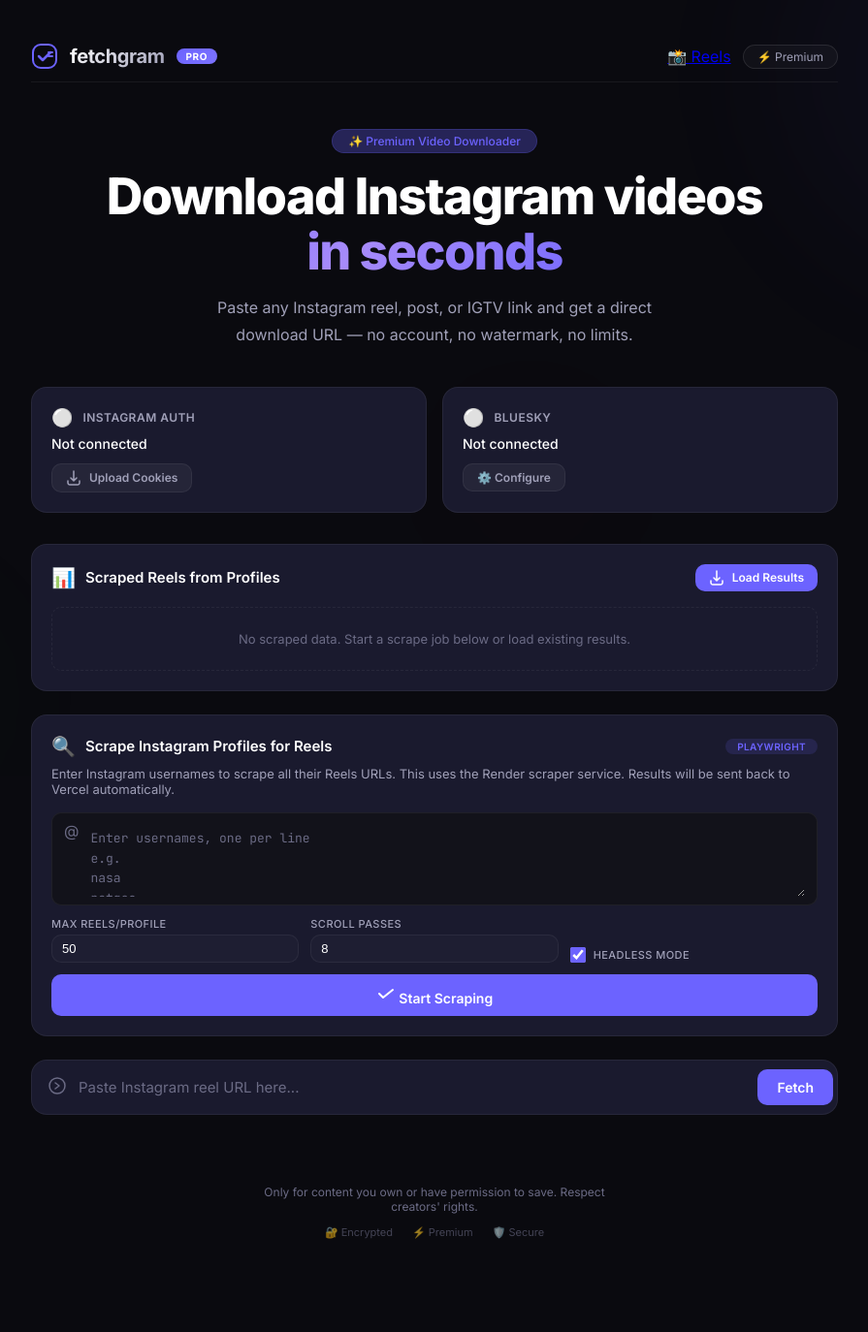
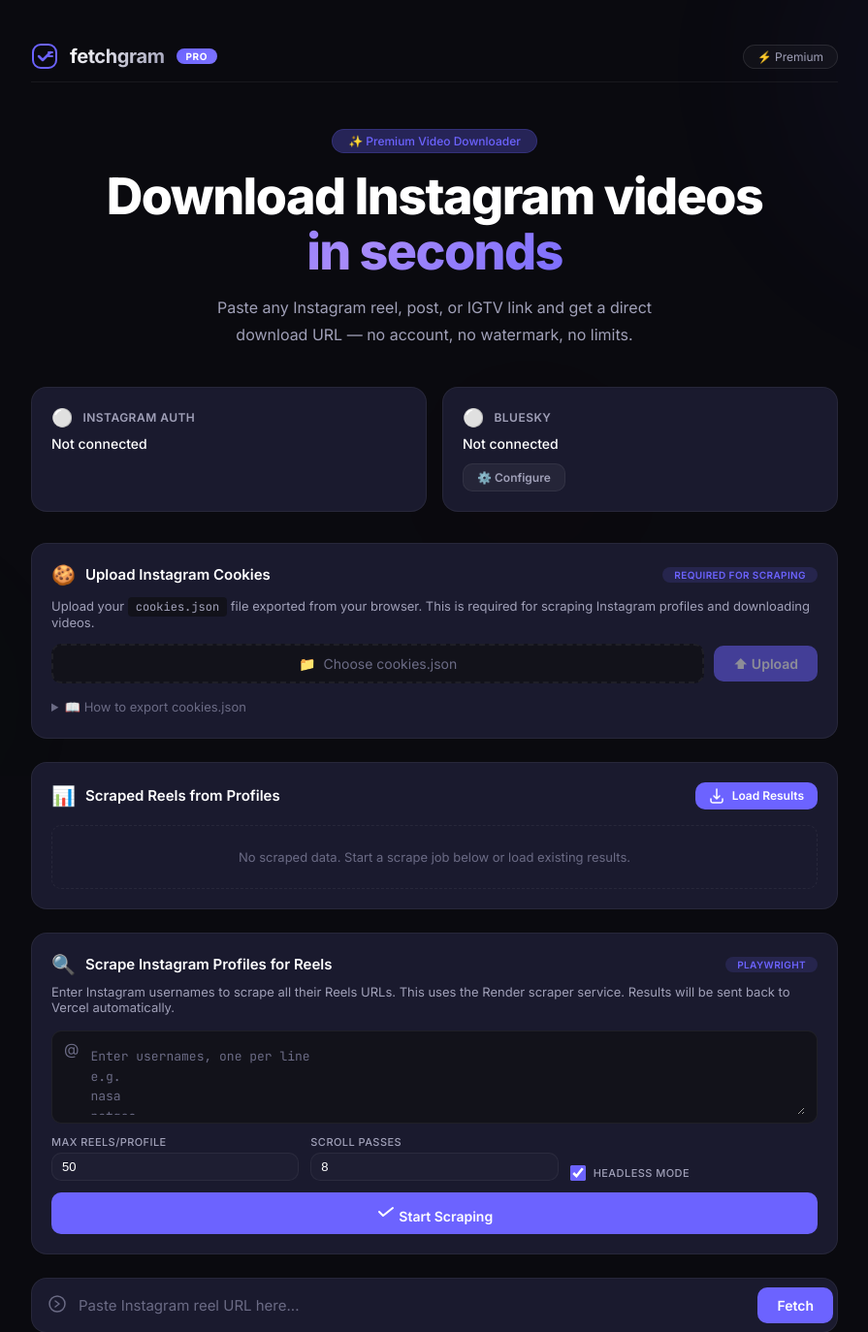
Before and after one commit to Motari2004/fetchgram, a Flask app: page / in a window 1280 px wide. Shown: the top 1374 px of the page at 97% size, without its empty margins (192-1087 px from the left). Before the commit the page ends 1278 px from the top, so only its background shows below. Run offline with Flask 3, Linux system fonts and the light colour scheme; parts of the project's set-up code (start-up, migrations or seed data) failed here and were passed over; some libraries are stand-ins or nearby versions.

Commit message:
Describe what you changed here

```diff
--- a/static/script.js
+++ b/static/script.js
@@ -9,11 +9,7 @@ const template = document.getElementById("result-template");
 const instagramIndicator = document.getElementById("instagram-indicator");
 const instagramStatusText = document.getElementById("instagram-status-text");
 const instagramUsernameDisplay = document.getElementById("instagram-username-display");
-const fileInput = document.getElementById("cookie-file-input");
-const uploadCookieLabel = document.getElementById("upload-cookie-label");
 const clearCookieBtn = document.getElementById("clear-cookie-btn");
-const instagramUploadInfo = document.getElementById("instagram-upload-info");
-const instagramUploadError = document.getElementById("instagram-upload-error");
 
 // Bluesky elements
 const blueskyIndicator = document.getElementById("bluesky-indicator");
@@ -61,6 +57,13 @@ const clearScrapedBtn = document.getElementById("clear-scraped-btn");
 const scrapedReelsContent = document.getElementById("scraped-reels-content");
 const scrapedReelsStatus = document.getElementById("scraped-reels-status");
 
+// Cookie upload elements
+const cookieFileInput = document.getElementById('cookie-file-input-main');
+const cookieFileLabelText = document.getElementById('cookie-file-label-text');
+const uploadCookieMainBtn = document.getElementById('upload-cookie-main-btn');
+const clearCookieMainBtn = document.getElementById('clear-cookie-main-btn');
+const cookieUploadStatus = document.getElementById('cookie-upload-status');
+
 let currentVideoUrl = null;
 let currentVideoItem = null;
 
@@ -78,10 +81,7 @@ function updateInstagramStatus(hasCookies, username) {
       instagramUsernameDisplay.textContent = `@${username || 'Instagram User'}`;
     }
     clearCookieBtn.hidden = false;
-    uploadCookieLabel.innerHTML = '✅ Connected';
-    uploadCookieLabel.style.opacity = '0.7';
-    uploadCookieLabel.style.pointerEvents = 'none';
-    fileInput.disabled = true;
+    clearCookieMainBtn.hidden = false;
   } else {
     instagramIndicator.textContent = '⚪';
     instagramIndicator.className = 'status-icon offline';
@@ -90,14 +90,7 @@ function updateInstagramStatus(hasCookies, username) {
       instagramUsernameDisplay.textContent = '';
     }
     clearCookieBtn.hidden = true;
-    uploadCookieLabel.innerHTML = `
-      <svg width="16" height="16" viewBox="0 0 16 16" fill="none"><path d="M8 1V11M8 11L5 8M8 11L11 8M14 11V13C14 13.5304 13.7893 14.0391 13.4142 14.4142C13.0391 14.7893 12.5304 15 12 15H4C3.46957 15 2.96086 14.7893 2.58579 14.4142C2.21071 14.0391 2 13.5304 2 13V11" stroke="currentColor" stroke-width="1.5" stroke-linecap="round" stroke-linejoin="round"/></svg>
-      Upload Cookies
-    `;
-    uploadCookieLabel.style.opacity = '1';
-    uploadCookieLabel.style.pointerEvents = 'auto';
-    fileInput.disabled = false;
-    fileInput.value = '';
+    clearCookieMainBtn.hidden = true;
   }
 }
 
@@ -118,104 +111,6 @@ async function checkInstagramStatus() {
     console.error('Failed to check Instagram status:', error);
     updateInstagramStatus(false);
   }
-}
-
-fileInput.addEventListener('change', async function() {
-  const file = this.files[0];
-  if (!file) return;
-
-  if (!file.name.endsWith('.json')) {
-    showInstagramError('File must be a JSON file');
-    return;
-  }
-
-  try {
-    const content = await file.text();
-    const cookiesData = JSON.parse(content);
-
-    if (!Array.isArray(cookiesData)) {
-      showInstagramError('Invalid cookie format - expected an array');
-      return;
-    }
-
-    const hasSession = cookiesData.some(cookie =>
-      cookie && typeof cookie === 'object' &&
-      (cookie.name === 'sessionid' || cookie.name === 'ds_user_id')
-    );
-
-    if (!hasSession) {
-      showInstagramError('No session cookies found. Make sure you\'re logged into Instagram.');
-      return;
-    }
-
-    uploadCookieLabel.innerHTML = '⏳ Saving...';
-    uploadCookieLabel.style.opacity = '0.7';
-
-    const saveResponse = await fetch('/api/instagram/save_cookies', {
-      method: 'POST',
-      headers: { 'Content-Type': 'application/json' },
-      credentials: 'same-origin',
-      body: JSON.stringify({ cookies: cookiesData, remember: true })
-    });
-
-    const saveData = await saveResponse.json();
-
-    if (saveResponse.ok) {
-      updateInstagramStatus(true, saveData.username);
-      showInstagramInfo(`✅ ${saveData.message}`);
-      fileInput.value = '';
-    } else {
-      showInstagramError(saveData.error || 'Failed to save cookies');
-      updateInstagramStatus(false);
-    }
-  } catch (error) {
-    showInstagramError('Failed to process cookies: ' + error.message);
-  } finally {
-    uploadCookieLabel.innerHTML = `
-      <svg width="16" height="16" viewBox="0 0 16 16" fill="none"><path d="M8 1V11M8 11L5 8M8 11L11 8M14 11V13C14 13.5304 13.7893 14.0391 13.4142 14.4142C13.0391 14.7893 12.5304 15 12 15H4C3.46957 15 2.96086 14.7893 2.58579 14.4142C2.21071 14.0391 2 13.5304 2 13V11" stroke="currentColor" stroke-width="1.5" stroke-linecap="round" stroke-linejoin="round"/></svg>
-      Upload Cookies
-    `;
-    uploadCookieLabel.style.opacity = '1';
-  }
-});
-
-clearCookieBtn.addEventListener('click', async function() {
-  this.textContent = '⏳';
-  this.disabled = true;
-
-  try {
-    const response = await fetch('/api/instagram/clear_cookies', {
-      method: 'POST',
-      credentials: 'same-origin'
-    });
-    const data = await response.json();
-
-    if (response.ok) {
-      updateInstagramStatus(false);
-      showInstagramInfo('✅ Cookies cleared');
-    } else {
-      showInstagramError(data.error || 'Failed to clear cookies');
-    }
-  } catch (error) {
-    showInstagramError('Failed to clear: ' + error.message);
-  } finally {
-    this.textContent = 'Clear';
-    this.disabled = false;
-  }
-});
-
-function showInstagramInfo(message) {
-  instagramUploadInfo.textContent = message;
-  instagramUploadInfo.style.display = 'block';
-  instagramUploadError.style.display = 'none';
-  setTimeout(() => { instagramUploadInfo.style.display = 'none'; }, 5000);
-}
-
-function showInstagramError(message) {
-  instagramUploadError.textContent = '❌ ' + message;
-  instagramUploadError.style.display = 'block';
-  instagramUploadInfo.style.display = 'none';
-  setTimeout(() => { instagramUploadError.style.display = 'none'; }, 5000);
 }
 
 // ==================== BLUESKY FUNCTIONS ====================
@@ -431,6 +326,102 @@ blueskyPostBtn.addEventListener('click', async function() {
   }
 });
 
+// ==================== COOKIE UPLOAD FUNCTIONS ====================
+
+function showCookieStatus(message, type) {
+  cookieUploadStatus.textContent = message;
+  cookieUploadStatus.className = 'cookie-status-msg ' + (type || '');
+  cookieUploadStatus.style.display = 'block';
+  setTimeout(() => {
+    cookieUploadStatus.style.display = 'none';
+  }, 6000);
+}
+
+// File input change handler
+cookieFileInput.addEventListener('change', function() {
+  if (this.files.length > 0) {
+    const fileName = this.files[0].name;
+    cookieFileLabelText.textContent = `📄 ${fileName}`;
+    this.parentElement.classList.add('has-file');
+    uploadCookieMainBtn.disabled = false;
+  } else {
+    cookieFileLabelText.textContent = 'Choose cookies.json';
+    this.parentElement.classList.remove('has-file');
+    uploadCookieMainBtn.disabled = true;
+  }
+});
+
+// Upload cookies
+uploadCookieMainBtn.addEventListener('click', async function() {
+  const file = cookieFileInput.files[0];
+  if (!file) {
+    showCookieStatus('Please select a cookies.json file first', 'error');
+    return;
+  }
+
+  if (!file.name.endsWith('.json')) {
+    showCookieStatus('File must be a JSON file', 'error');
+    return;
+  }
+
+  const formData = new FormData();
+  formData.append('cookies_file', file);
+
+  this.disabled = true;
+  this.innerHTML = '<span class="btn-spinner"></span> Uploading...';
+  showCookieStatus('⏳ Uploading cookies...', 'info');
+
+  try {
+    const response = await fetch('/api/cookies/upload', {
+      method: 'POST',
+      body: formData
+    });
+
+    const data = await response.json();
+
+    if (response.ok) {
+      showCookieStatus(`✅ ${data.message}`, 'success');
+      updateInstagramStatus(true, data.username);
+      cookieFileInput.value = '';
+      cookieFileLabelText.textContent = 'Choose cookies.json';
+      cookieFileInput.parentElement.classList.remove('has-file');
+      this.disabled = true;
+      clearCookieMainBtn.hidden = false;
+    } else {
+      showCookieStatus(`❌ ${data.error || 'Upload failed'}`, 'error');
+    }
+  } catch (error) {
+    showCookieStatus(`❌ Failed to upload: ${error.message}`, 'error');
+  } finally {
+    this.innerHTML = '<span class="btn-content">⬆ Upload</span>';
+    this.disabled = false;
+  }
+});
+
+// Clear cookies
+clearCookieMainBtn.addEventListener('click', async function() {
+  this.disabled = true;
+  this.textContent = '⏳';
+
+  try {
+    const response = await fetch('/api/cookies/clear', { method: 'POST' });
+    const data = await response.json();
+
+    if (response.ok) {
+      showCookieStatus('✅ Cookies cleared', 'success');
+      updateInstagramStatus(false);
+      this.hidden = true;
+    } else {
+      showCookieStatus(`❌ ${data.error || 'Failed to clear'}`, 'error');
+    }
+  } catch (error) {
+    showCookieStatus(`❌ Failed to clear: ${error.message}`, 'error');
+  } finally {
+    this.disabled = false;
+    this.textContent = '🗑️ Clear';
+  }
+});
+
 // ==================== SCRAPE FUNCTIONS ====================
 
 function showScrapeStatus(message, type) {
@@ -528,13 +519,26 @@ startScrapeBtn.addEventListener('click', async function() {
   const maxScrolls = parseInt(scrapeMaxScrolls.value) || 8;
   const headless = scrapeHeadless.checked;
 
+  // First check if we have cookies uploaded
+  try {
+    const cookieStatus = await fetch('/api/instagram/cookies_status', { credentials: 'same-origin' });
+    const cookieData = await cookieStatus.json();
+
+    if (!cookieData.has_cookies) {
+      showScrapeStatus('❌ Please upload your Instagram cookies.json file first!', 'error');
+      return;
+    }
+  } catch (error) {
+    showScrapeStatus('❌ Failed to check cookie status', 'error');
+    return;
+  }
+
   this.disabled = true;
   this.innerHTML = '<span class="btn-spinner"></span> Starting job...';
-  showScrapeStatus('⏳ Sending request...', 'running');
-  showScrapeProgress(10, 'Checking cookies...');
+  showScrapeStatus('⏳ Sending request to Render...', 'running');
+  showScrapeProgress(10, 'Connecting to Vercel proxy...');
 
   try {
-    // Call the proxy endpoint (same domain)
     const response = await fetch('/api/scrape/proxy', {
       method: 'POST',
       headers: { 'Content-Type': 'application/json' },
@@ -603,7 +607,6 @@ async function fetchScrapedResults() {
   fetchScrapedBtn.disabled = true;
 
   try {
-    // Get results from Vercel storage (where Render posted them)
     const response = await fetch('/api/scraped/latest', { credentials: 'same-origin' });
     const data = await response.json();
 
@@ -611,7 +614,6 @@ async function fetchScrapedResults() {
       renderScrapedResults(data.results);
       showScrapedStatus(`✅ Loaded ${data.results.length} profiles from Vercel storage`, 'success');
 
-      // Show job info if available
       if (data.job_id) {
         const header = document.querySelector('.scraped-reels-header');
         const existingCount = header.querySelector('.count');
@@ -622,7 +624,6 @@ async function fetchScrapedResults() {
         header.appendChild(countSpan);
       }
     } else {
-      // Check if there's a pending job
       const jobId = localStorage.getItem('last_scrape_job_id');
       if (jobId) {
         showScrapedStatus(`⏳ Job ${jobId.slice(0, 8)}... is still processing or no results yet. Try again in a minute.`, 'info');
@@ -956,7 +957,6 @@ checkBlueskyStatus();
 // Check if there's a recent scrape job on load
 const savedJobId = localStorage.getItem('last_scrape_job_id');
 if (savedJobId) {
-  // Just show a notification that there's a pending job
   showScrapeStatus(`ℹ️ Last job ID: ${savedJobId.slice(0, 8)}... - Click "Load Results" to check for completed jobs.`, 'running');
   scrapedReelsContent.innerHTML = `
     <div class="empty-state">
--- a/static/style.css
+++ b/static/style.css
@@ -1451,3 +1451,183 @@ html, body {
     grid-template-columns: 1fr;
   }
 }
+
+
+
+/* Cookie Upload Section */
+.cookie-upload-section {
+  margin-bottom: 24px;
+}
+
+.cookie-upload-header {
+  display: flex;
+  align-items: center;
+  justify-content: space-between;
+  margin-bottom: 12px;
+}
+
+.cookie-upload-title {
+  display: flex;
+  align-items: center;
+  gap: 10px;
+}
+
+.cookie-upload-title h3 {
+  font-size: 15px;
+  font-weight: 600;
+  margin: 0;
+}
+
+.cookie-icon {
+  font-size: 20px;
+}
+
+.cookie-upload-desc {
+  font-size: 13px;
+  color: var(--text-secondary);
+  margin-bottom: 14px;
+}
+
+.cookie-upload-desc code {
+  background: var(--bg-secondary);
+  padding: 2px 8px;
+  border-radius: 4px;
+  font-family: var(--font-mono);
+  font-size: 12px;
+}
+
+.cookie-upload-area {
+  display: flex;
+  gap: 10px;
+  flex-wrap: wrap;
+  align-items: center;
+}
+
+.cookie-upload-label {
+  flex: 1;
+  min-width: 200px;
+  padding: 10px 16px;
+  background: var(--bg-secondary);
+  border: 2px dashed var(--border-color);
+  border-radius: var(--radius-sm);
+  cursor: pointer;
+  text-align: center;
+  font-size: 14px;
+  color: var(--text-muted);
+  transition: var(--transition);
+  display: flex;
+  align-items: center;
+  justify-content: center;
+  gap: 8px;
+}
+
+.cookie-upload-label:hover {
+  border-color: var(--accent);
+  color: var(--text-primary);
+}
+
+.cookie-upload-label.has-file {
+  border-color: var(--success);
+  color: var(--success);
+}
+
+.cookie-upload-label input[type="file"] {
+  display: none;
+}
+
+.cookie-status-msg {
+  padding: 10px 14px;
+  border-radius: var(--radius-sm);
+  font-size: 13px;
+  margin-top: 10px;
+  display: none;
+}
+
+.cookie-status-msg.success {
+  display: block;
+  background: var(--success-bg);
+  color: var(--success);
+  border: 1px solid rgba(0, 200, 83, 0.2);
+}
+
+.cookie-status-msg.error {
+  display: block;
+  background: var(--error-bg);
+  color: var(--error);
+  border: 1px solid rgba(255, 82, 82, 0.2);
+}
+
+.cookie-status-msg.info {
+  display: block;
+  background: rgba(108, 99, 255, 0.1);
+  color: var(--accent);
+  border: 1px solid rgba(108, 99, 255, 0.2);
+}
+
+.cookie-upload-help {
+  margin-top: 12px;
+}
+
+.cookie-upload-help details {
+  cursor: pointer;
+  font-size: 13px;
+  color: var(--text-muted);
+}
+
+.cookie-upload-help summary {
+  padding: 4px 0;
+}
+
+.cookie-upload-help summary:hover {
+  color: var(--text-primary);
+}
+
+.help-content {
+  padding: 12px 16px;
+  background: var(--bg-secondary);
+  border-radius: var(--radius-sm);
+  margin-top: 8px;
+  font-size: 13px;
+  color: var(--text-secondary);
+  cursor: default;
+}
+
+.help-content ol {
+  padding-left: 20px;
+  margin: 8px 0;
+}
+
+.help-content li {
+  margin: 4px 0;
+}
+
+.help-content a {
+  color: var(--accent);
+  text-decoration: none;
+}
+
+.help-content a:hover {
+  text-decoration: underline;
+}
+
+.help-note {
+  margin-top: 8px;
+  color: var(--error);
+  font-weight: 500;
+}
+
+/* Mobile */
+@media (max-width: 640px) {
+  .cookie-upload-area {
+    flex-direction: column;
+  }
+
+  .cookie-upload-label {
+    width: 100%;
+  }
+
+  .cookie-upload-area .btn {
+    width: 100%;
+    justify-content: center;
+  }
+}
--- a/templates/index.html
+++ b/templates/index.html
@@ -34,7 +34,6 @@
       <span class="mark-badge">PRO</span>
     </div>
     <div class="topbar-actions">
-      <a href="/instaloader" class="topbar-link">📸 Reels</a>
       <span class="topbar-note">⚡ Premium</span>
     </div>
   </header>
@@ -63,15 +62,8 @@
           <span class="status-sub" id="instagram-username-display"></span>
         </div>
         <div class="status-card-actions">
-          <label for="cookie-file-input" class="btn btn-sm btn-ghost" id="upload-cookie-label">
-            <svg width="16" height="16" viewBox="0 0 16 16" fill="none"><path d="M8 1V11M8 11L5 8M8 11L11 8M14 11V13C14 13.5304 13.7893 14.0391 13.4142 14.4142C13.0391 14.7893 12.5304 15 12 15H4C3.46957 15 2.96086 14.7893 2.58579 14.4142C2.21071 14.0391 2 13.5304 2 13V11" stroke="currentColor" stroke-width="1.5" stroke-linecap="round" stroke-linejoin="round"/></svg>
-            Upload Cookies
-          </label>
-          <input type="file" id="cookie-file-input" accept=".json" style="display:none" />
           <button id="clear-cookie-btn" class="btn btn-sm btn-danger" hidden>Clear</button>
         </div>
-        <div id="instagram-upload-info" class="status-message success" hidden></div>
-        <div id="instagram-upload-error" class="status-message error" hidden></div>
       </div>
 
       <!-- Bluesky Status -->
@@ -89,6 +81,53 @@
           <button id="clear-bluesky-creds-btn" class="btn btn-sm btn-danger" hidden>Clear</button>
         </div>
         <div id="saved-credentials-info" class="status-message success" hidden></div>
+      </div>
+    </div>
+
+    <!-- ============ COOKIE UPLOAD SECTION ============ -->
+    <div class="cookie-upload-section premium-card">
+      <div class="cookie-upload-header">
+        <div class="cookie-upload-title">
+          <span class="cookie-icon">🍪</span>
+          <h3>Upload Instagram Cookies</h3>
+        </div>
+        <span class="badge">Required for scraping</span>
+      </div>
+
+      <div class="cookie-upload-body">
+        <p class="cookie-upload-desc">
+          Upload your <code>cookies.json</code> file exported from your browser.
+          This is required for scraping Instagram profiles and downloading videos.
+        </p>
+
+        <div class="cookie-upload-area">
+          <label for="cookie-file-input-main" class="cookie-upload-label">
+            <span class="upload-icon">📁</span>
+            <span id="cookie-file-label-text">Choose cookies.json</span>
+            <input type="file" id="cookie-file-input-main" accept=".json" />
+          </label>
+          <button id="upload-cookie-main-btn" class="btn btn-primary" disabled>
+            <span class="btn-content">⬆ Upload</span>
+          </button>
+          <button id="clear-cookie-main-btn" class="btn btn-danger" hidden>🗑️ Clear</button>
+        </div>
+
+        <div id="cookie-upload-status" class="cookie-status-msg" hidden></div>
+
+        <div class="cookie-upload-help">
+          <details>
+            <summary>📖 How to export cookies.json</summary>
+            <div class="help-content">
+              <ol>
+                <li>Install a cookie exporter extension like <strong>Cookie-Editor</strong> or <strong>Get cookies.txt LOCALLY</strong></li>
+                <li>Log into <a href="https://instagram.com" target="_blank">instagram.com</a> in your browser</li>
+                <li>Open the extension and click <strong>Export</strong> → <strong>Export as JSON</strong></li>
+                <li>Save the file as <code>cookies.json</code></li>
+              </ol>
+              <p class="help-note">⚠️ Treat this file like a password - never share it!</p>
+            </div>
+          </details>
+        </div>
       </div>
     </div>
 
```
